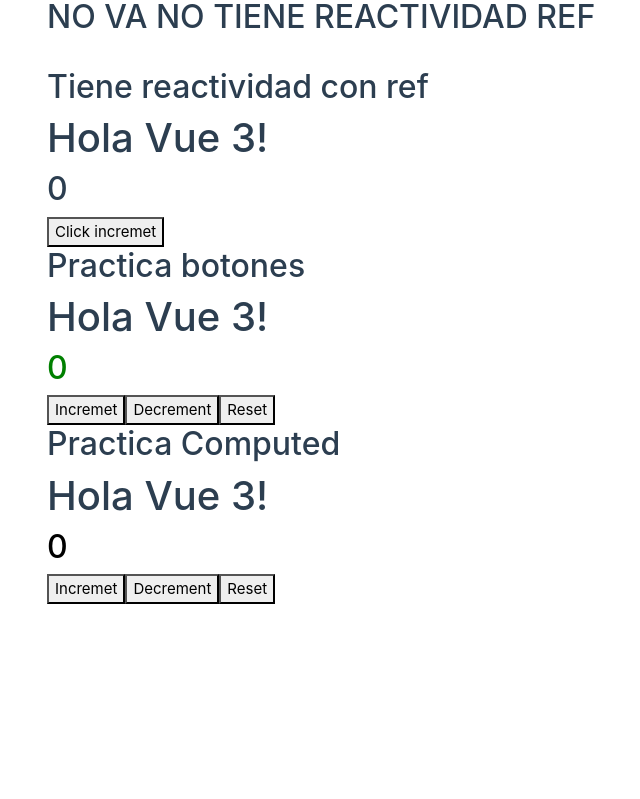
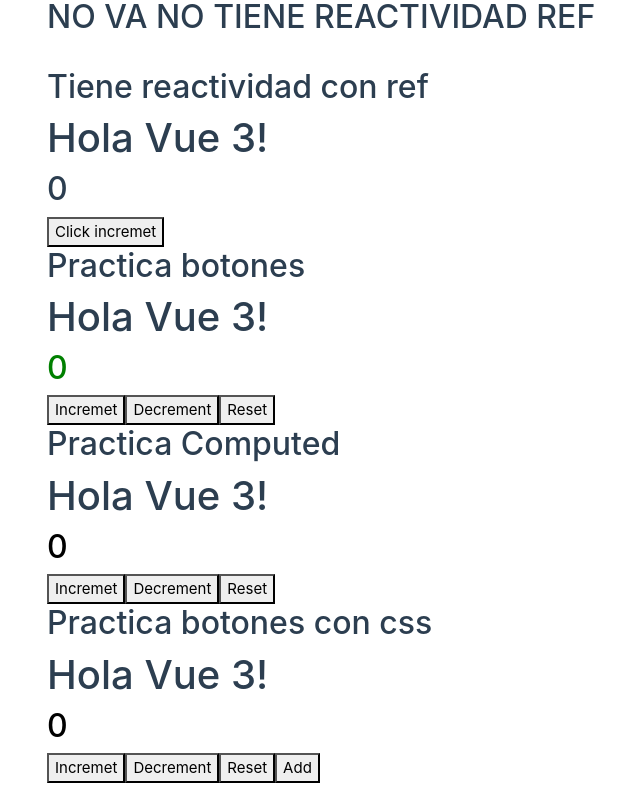
Before and after one commit to NEBULA1978/PROBANDOVUE3, a Vue app in the folder pruebas/: page / in a window 1280 px wide. Shown: the part 3122-3921 px from the top of the page, without its empty margins (593-1233 px from the left). Before the commit the page ends 3726 px from the top, so only its background shows below. Built offline with nearby package versions, Linux system fonts and the light colour scheme.

Commit message:
Añadiendo practica para añadir numero no repetidos

```diff
--- a/pruebas/src/App.vue
+++ b/pruebas/src/App.vue
@@ -46,6 +46,8 @@
     <h2>Practica Computed</h2>
     <Computed />
 
+    <h2>Practica botones con css</h2>
+    <Practica2 />
   </div>
 </template>
 
@@ -63,6 +65,7 @@
 import ReactivasRef from './components/ReactivasRef.vue'
 import Practica from './components/Practica.vue'
 import Computed from './components/Computed.vue'
+import Practica2 from './components/Practica2.vue'
 
 // const name = 'Vue 3';
 // const styleColor = "color: red;";
--- /dev/null
+++ b/pruebas/src/components/Practica2.vue
@@ -0,0 +1,76 @@
+<!-- Practica
+Agrega un array y su respectivo método y botón add para almacenar los números favoritos del usuario.
+Pinta ese array utilizando v-for.
+Utiliza :disabled en el botón add, para que solo se pueda presionar si el array no contiene números repetidos. (utiliza una propiedad computada).
+:disabled si es true el botón se bloquea: -->
+<!-- <button @click="add" :disabled="true">Add</button> -->
+
+<!-- Solución -->
+
+
+<script setup>
+import { ref, computed } from "vue";
+
+const name = "Vue 3";
+
+const counter = ref(0);
+const arrayCounter = ref([]);
+
+const increment = () => {
+    counter.value++;
+};
+
+const decrement = () => {
+    counter.value--;
+};
+
+const reset = () => {
+    counter.value = 0;
+};
+
+const add = () => {
+    arrayCounter.value.push(counter.value);
+};
+
+const blockNumber = computed(() => {
+    const number = arrayCounter.value.find((num) => num === counter.value);
+    return number || number === 0;
+});
+
+const classCounter = computed(() => {
+    if (counter.value === 0) {
+        return "zero";
+    }
+    return counter.value > 0 ? "positive" : "negative";
+});
+</script>
+
+<template>
+    <h1>Hola {{ name }}!</h1>
+    <h2 :class="classCounter">
+        {{ counter }}
+    </h2>
+    <button @click="increment">Incremet</button>
+    <button @click="decrement">Decrement</button>
+    <button @click="reset">Reset</button>
+    <button @click="add" :disabled="blockNumber">Add</button>
+    <ul>
+        <li v-for="(item, index) in arrayCounter" :key="index">
+            {{ item }}
+        </li>
+    </ul>
+</template>
+
+<style>
+.negative {
+    color: red;
+}
+
+.positive {
+    color: green;
+}
+
+.zero {
+    color: black;
+}
+</style>
```
